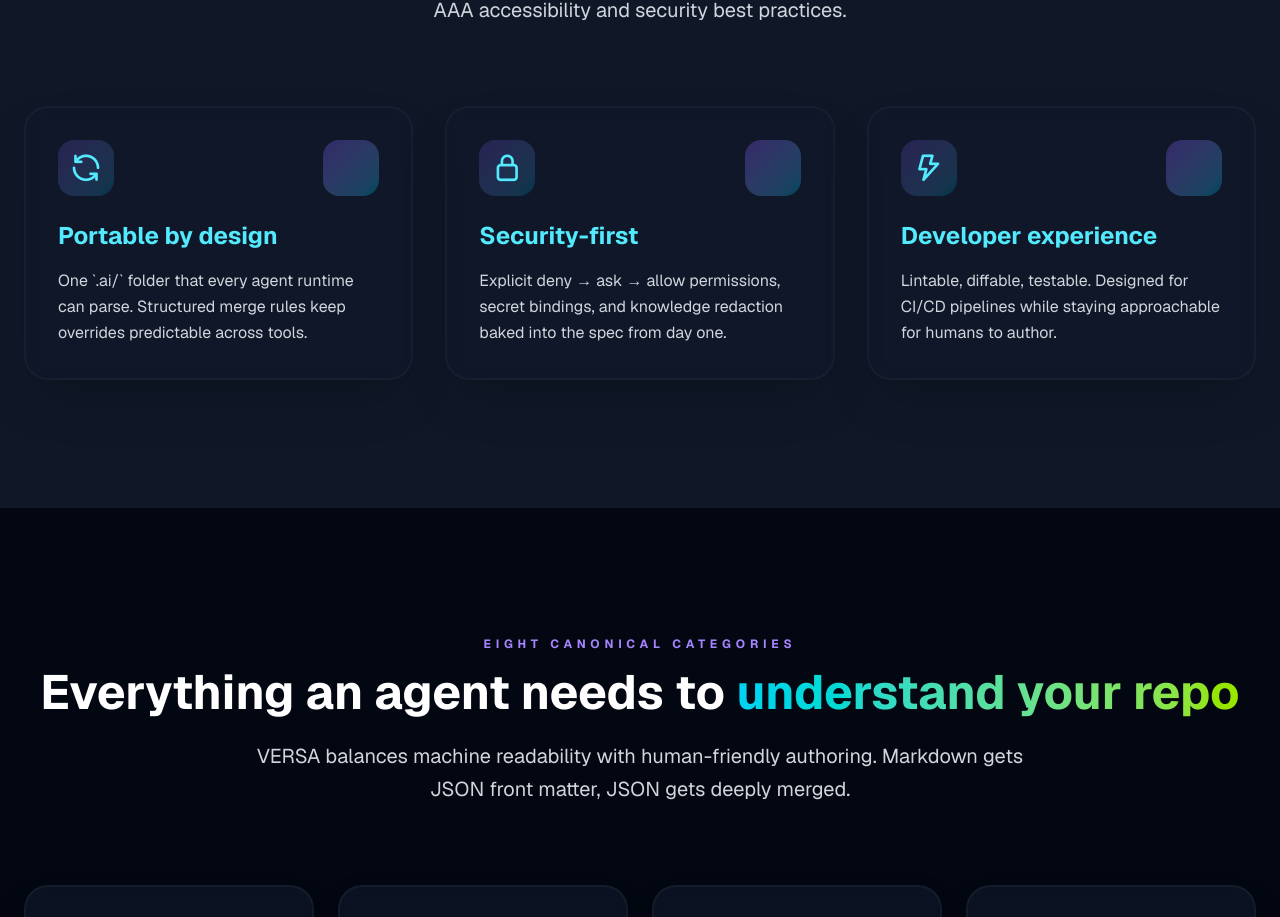
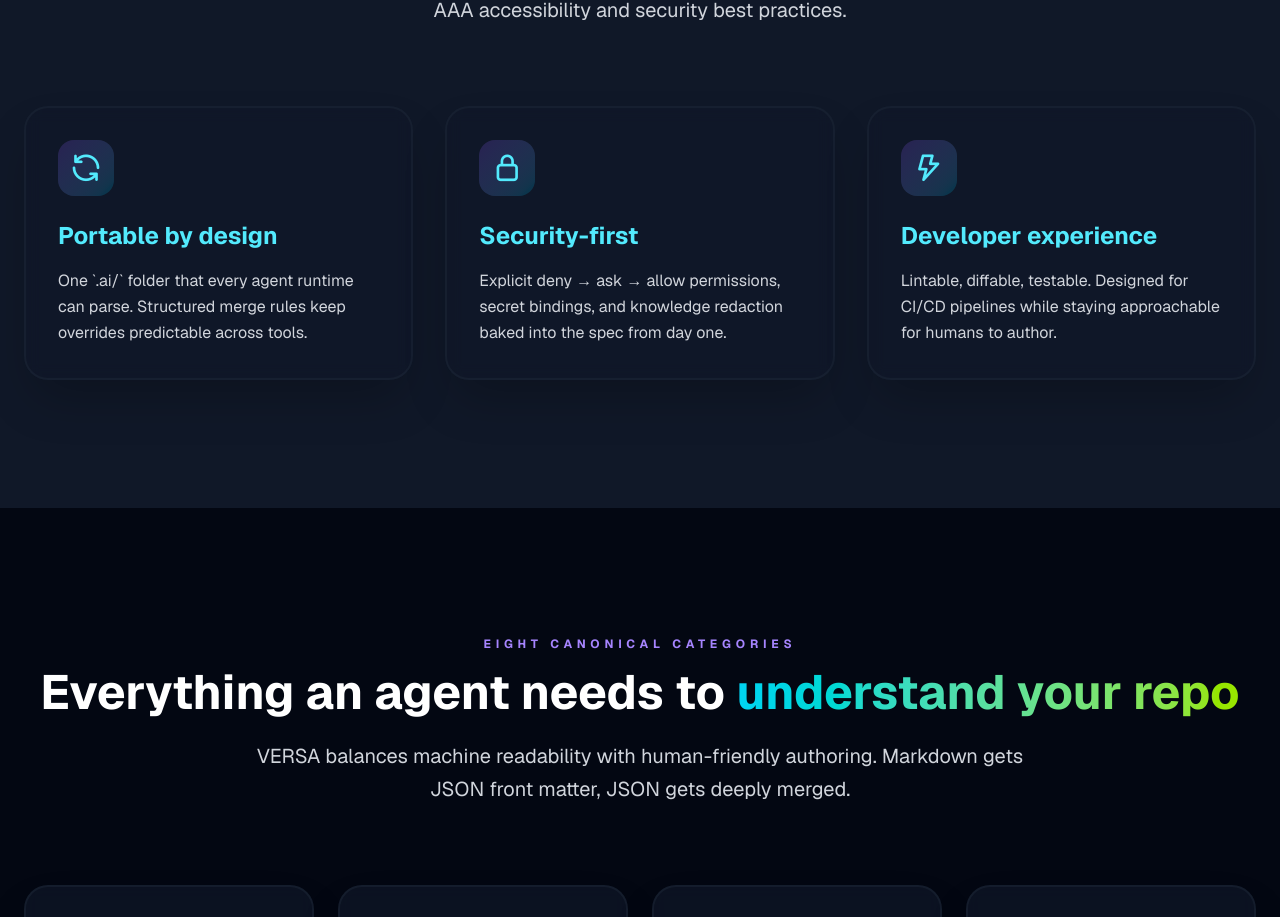
Before and after one commit to dotAIslash/dotaislash.github.io, a Next.js app: page / in a window 1280 px wide. Shown: the part 1450-2367 px from the top of the page. Built offline with nearby package versions, Linux system fonts and the light colour scheme.

Commit message:
fix: remove duplicate decorative icon box in pillars section
- Keep only the left icon box with the actual icon
- Remove redundant right decorative box
- Cleaner, simpler design

```diff
--- a/app/page.tsx
+++ b/app/page.tsx
@@ -356,11 +356,10 @@
           <div className="grid md:grid-cols-3 gap-8">
             {pillars.map((pillar) => (
               <EnhancedCard key={pillar.title}>
-                <div className="flex items-center justify-between mb-6">
-                  <div className="h-14 w-14 rounded-2xl bg-gradient-to-br from-violet-500/20 to-cyan-500/20 flex items-center justify-center">
+                <div className="mb-6">
+                  <div className="h-14 w-14 rounded-2xl bg-gradient-to-br from-violet-500/20 to-cyan-500/20 flex items-center justify-center group-hover:scale-110 transition-transform duration-300">
                     <Icon name={pillar.icon} size={32} className="text-cyan-300" />
                   </div>
-                  <div className="h-14 w-14 rounded-2xl bg-gradient-to-br from-violet-500/30 to-cyan-500/30 flex items-center justify-center group-hover:scale-110 transition-transform duration-300" />
                 </div>
                 <h3 className="text-2xl font-bold text-cyan-300 mb-4">{pillar.title}</h3>
                 <p className="text-gray-300 leading-relaxed">{pillar.body}</p>
```
